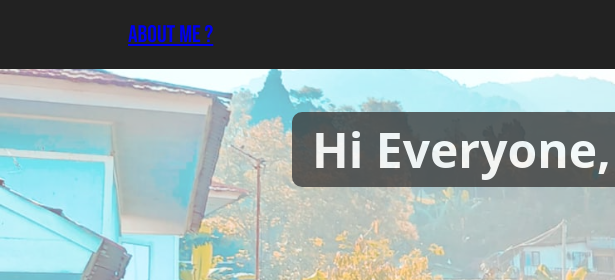
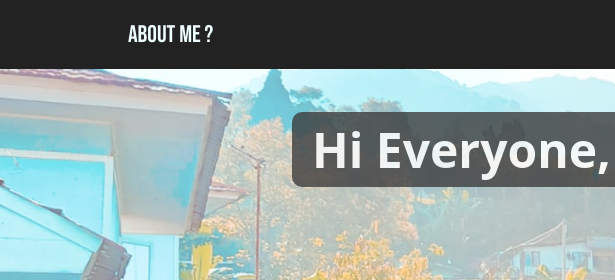
Before and after one commit to RizlH/1124160208-Tugas-1, a plain HTML site: page Tugas Web Portofolio/index.html in a window 1280 px wide. Shown: the top 280 px of the page, 0-615 px from the left. Drawn offline with Linux system fonts and the light colour scheme.

Commit message:
Update style.css

```diff
--- a/Tugas Web Portofolio/css/style.css
+++ b/Tugas Web Portofolio/css/style.css
@@ -1,5 +1,4 @@
 @import url('https://fonts.googleapis.com/css2?family=Bebas+Neue&display=swap');
-@import url('https://fonts.googleapis.com/css2?family=Lora:ital,wght@0,400..700;1,400..700&display=swap');
 
 html,
 body {
@@ -27,6 +26,11 @@
     display: flex;
     justify-content: space-between;
     align-items: center;
+}
+
+nav > .wrapper > div > a {
+    color: azure;
+    text-decoration: none;
 }
 
 .menu {
```
